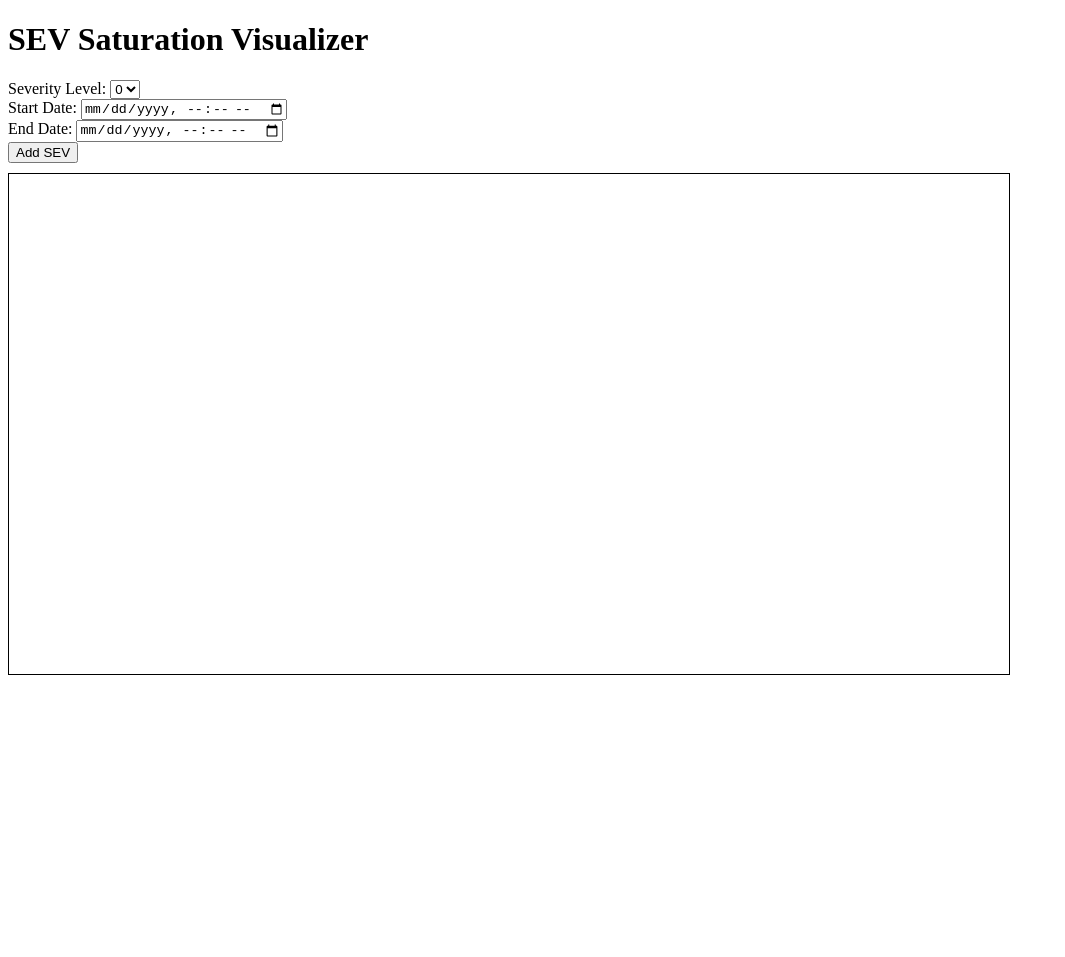
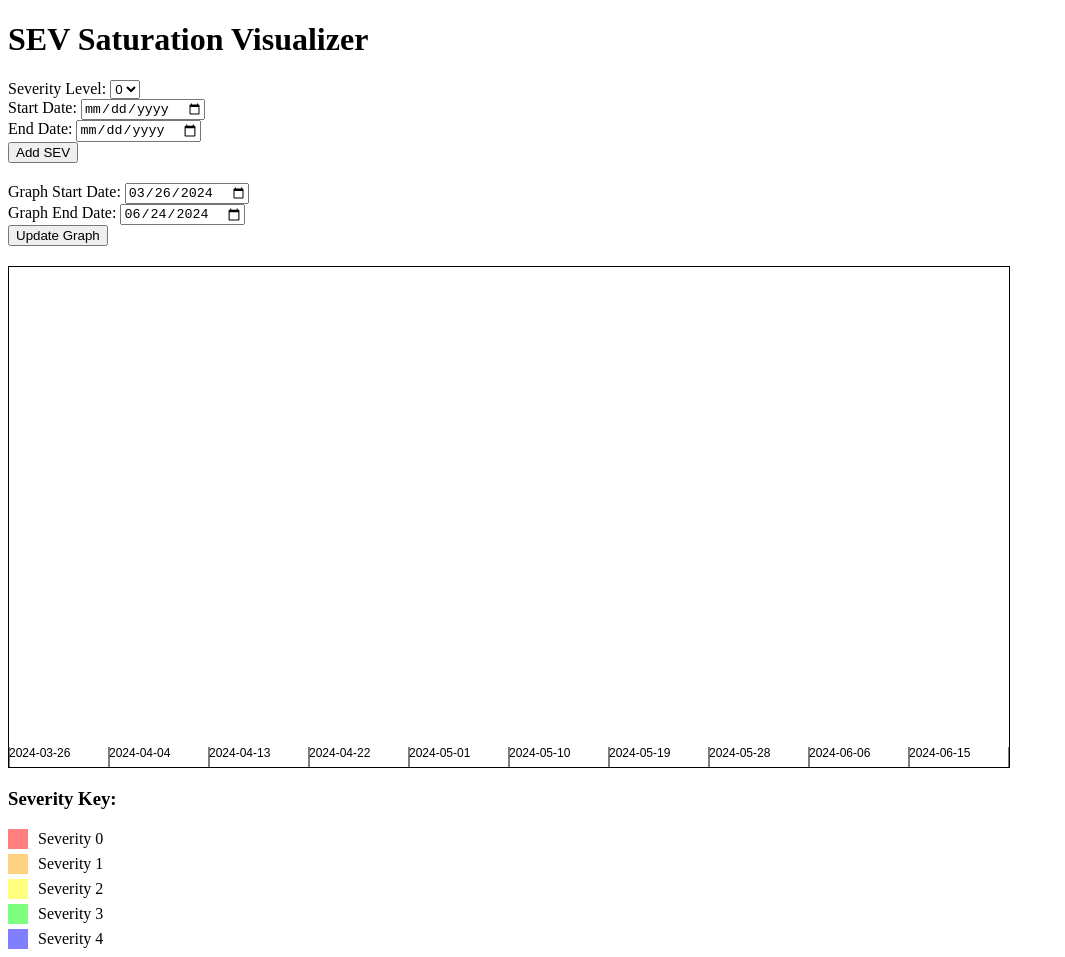
Before and after one commit to haroldsultan/haroldsultan.github.io, a plain HTML site: page sev-saturation.html in a window 1280 px wide. Shown: the whole page, without its empty margins (0-1065 px from the left). Before the commit the page ends 800 px from the top, so only its background shows below. Drawn offline with Linux system fonts and the light colour scheme.

Commit message:
Update sev-saturation.html

```diff
--- a/sev-saturation.html
+++ b/sev-saturation.html
@@ -5,9 +5,25 @@
     <style>
         canvas {
             border: 1px solid black;
+            display: block;
+            margin-top: 20px;
         }
         .sev-entry {
-            margin-bottom: 10px;
+            margin-bottom: 20px;
+        }
+        .key {
+            margin-top: 20px;
+        }
+        .key div {
+            display: flex;
+            align-items: center;
+            margin-bottom: 5px;
+        }
+        .key span {
+            display: inline-block;
+            width: 20px;
+            height: 20px;
+            margin-right: 10px;
         }
     </style>
 </head>
@@ -23,12 +39,27 @@
             <option value="4">4</option>
         </select><br>
         <label for="start-date">Start Date:</label>
-        <input type="datetime-local" id="start-date"><br>
+        <input type="date" id="start-date"><br>
         <label for="end-date">End Date:</label>
-        <input type="datetime-local" id="end-date"><br>
+        <input type="date" id="end-date"><br>
         <button onclick="addSEV()">Add SEV</button>
     </div>
+    <div class="date-range">
+        <label for="graph-start-date">Graph Start Date:</label>
+        <input type="date" id="graph-start-date"><br>
+        <label for="graph-end-date">Graph End Date:</label>
+        <input type="date" id="graph-end-date"><br>
+        <button onclick="drawHeatmap()">Update Graph</button>
+    </div>
     <canvas id="heatmap" width="1000" height="500"></canvas>
+    <div class="key">
+        <h3>Severity Key:</h3>
+        <div><span style="background-color: rgba(255, 0, 0, 0.5);"></span>Severity 0</div>
+        <div><span style="background-color: rgba(255, 165, 0, 0.5);"></span>Severity 1</div>
+        <div><span style="background-color: rgba(255, 255, 0, 0.5);"></span>Severity 2</div>
+        <div><span style="background-color: rgba(0, 255, 0, 0.5);"></span>Severity 3</div>
+        <div><span style="background-color: rgba(0, 0, 255, 0.5);"></span>Severity 4</div>
+    </div>
     <script>
         const SEVs = [];
         const canvas = document.getElementById('heatmap');
@@ -51,19 +82,49 @@
         function drawHeatmap() {
             ctx.clearRect(0, 0, canvas.width, canvas.height);
 
-            const now = new Date();
-            const startTime = SEVs.length > 0 ? Math.min(...SEVs.map(sev => sev.startDate)) : now;
-            const endTime = SEVs.length > 0 ? Math.max(...SEVs.map(sev => sev.endDate)) : now;
+            let startTime, endTime;
+
+            const graphStartDateInput = document.getElementById('graph-start-date').value;
+            const graphEndDateInput = document.getElementById('graph-end-date').value;
+
+            if (graphStartDateInput && graphEndDateInput) {
+                startTime = new Date(graphStartDateInput);
+                endTime = new Date(graphEndDateInput);
+            } else {
+                const now = new Date();
+                startTime = new Date(now - 90 * 24 * 60 * 60 * 1000);
+                endTime = now;
+            }
 
             const timeSpan = endTime - startTime;
+            const rowHeight = canvas.height / 5;
 
             SEVs.forEach(sev => {
                 const xStart = ((sev.startDate - startTime) / timeSpan) * canvas.width;
                 const xEnd = ((sev.endDate - startTime) / timeSpan) * canvas.width;
                 const color = getColorBySeverity(sev.level);
                 ctx.fillStyle = color;
-                ctx.fillRect(xStart, 0, xEnd - xStart, canvas.height);
+                ctx.fillRect(xStart, sev.level * rowHeight, xEnd - xStart, rowHeight);
             });
+
+            drawXAxis(startTime, endTime);
+        }
+
+        function drawXAxis(startTime, endTime) {
+            ctx.fillStyle = "black";
+            ctx.font = "12px Arial";
+            const timeSpan = endTime - startTime;
+            const numDivisions = 10;
+            for (let i = 0; i <= numDivisions; i++) {
+                const x = (i / numDivisions) * canvas.width;
+                const date = new Date(startTime.getTime() + (i / numDivisions) * timeSpan);
+                const dateStr = date.toISOString().split('T')[0];
+                ctx.fillText(dateStr, x, canvas.height - 10);
+                ctx.beginPath();
+                ctx.moveTo(x, canvas.height - 20);
+                ctx.lineTo(x, canvas.height);
+                ctx.stroke();
+            }
         }
 
         function getColorBySeverity(level) {
@@ -76,6 +137,13 @@
                 default: return 'rgba(0, 0, 0, 0.5)'; // Black
             }
         }
+
+        window.onload = function() {
+            const now = new Date();
+            document.getElementById('graph-start-date').value = new Date(now - 90 * 24 * 60 * 60 * 1000).toISOString().split('T')[0];
+            document.getElementById('graph-end-date').value = now.toISOString().split('T')[0];
+            drawHeatmap();
+        }
     </script>
 </body>
 </html>
```
